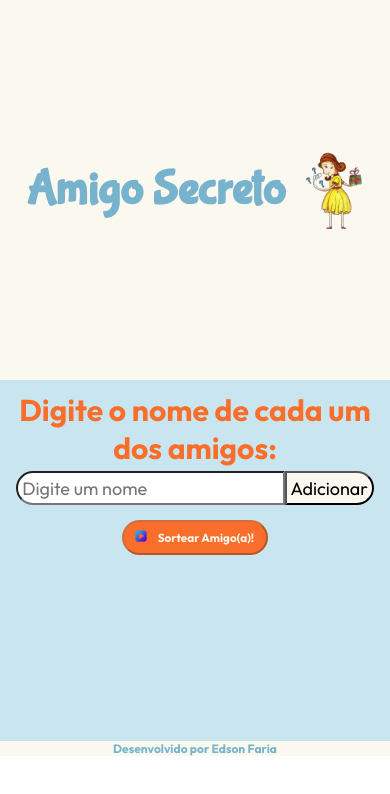
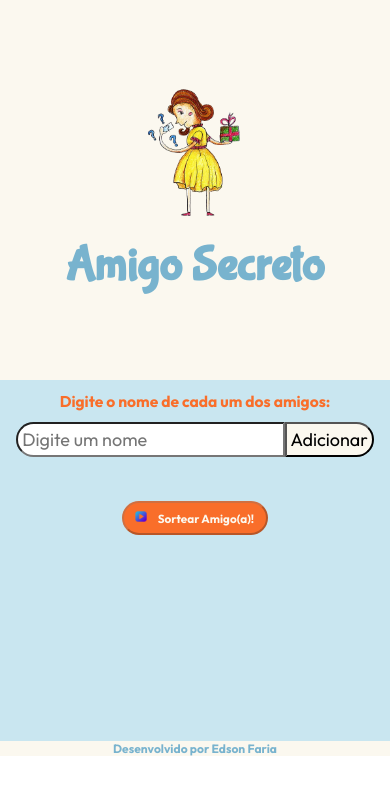
Before and after one commit to F4r3d/amigosecreto, a plain HTML site: page index.html in a window 390 px wide. Drawn offline with Linux system fonts and the light colour scheme.

Commit message:
ajustes responsivos diversos

```diff
--- a/styles.css
+++ b/styles.css
@@ -129,6 +129,29 @@
 
 /* Responsividade */
 @media (max-width: 1250px) {
+
+    .topo {
+        flex-direction: column-reverse;
+        gap: 6%
+    }
+
+    .topo img {
+        width: 25%;
+    }
+
+    .subtitulo h1 {
+        font-size: 4vw;
+        padding-bottom: 2%;
+    }
+
+    .dados {
+        padding-bottom: 6%;
+    }
+
+    .sorteado h2 {
+        padding-bottom: 6%;
+    }
+
     .sortear {
         width: 40%;
         padding: 2vw 3vw;
```
